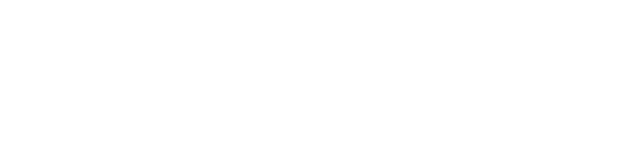
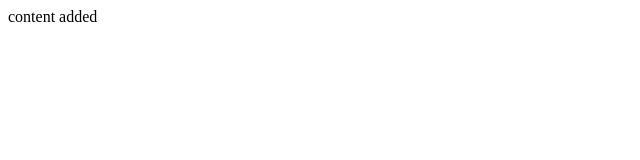
Before and after one commit to JozuaCyd/demo, a plain HTML site: page index.html in a window 1280 px wide. Shown: the whole page, without its empty margins (0-640 px from the left). Drawn offline with Linux system fonts and the light colour scheme.

Commit message:
Update index.html
add content

```diff
--- a/index.html
+++ b/index.html
@@ -6,6 +6,6 @@
     <title>Jozua Cyd S. Juario</title>
 </head>
 <body>
-
+    content added
 </body>
 </html>
```
